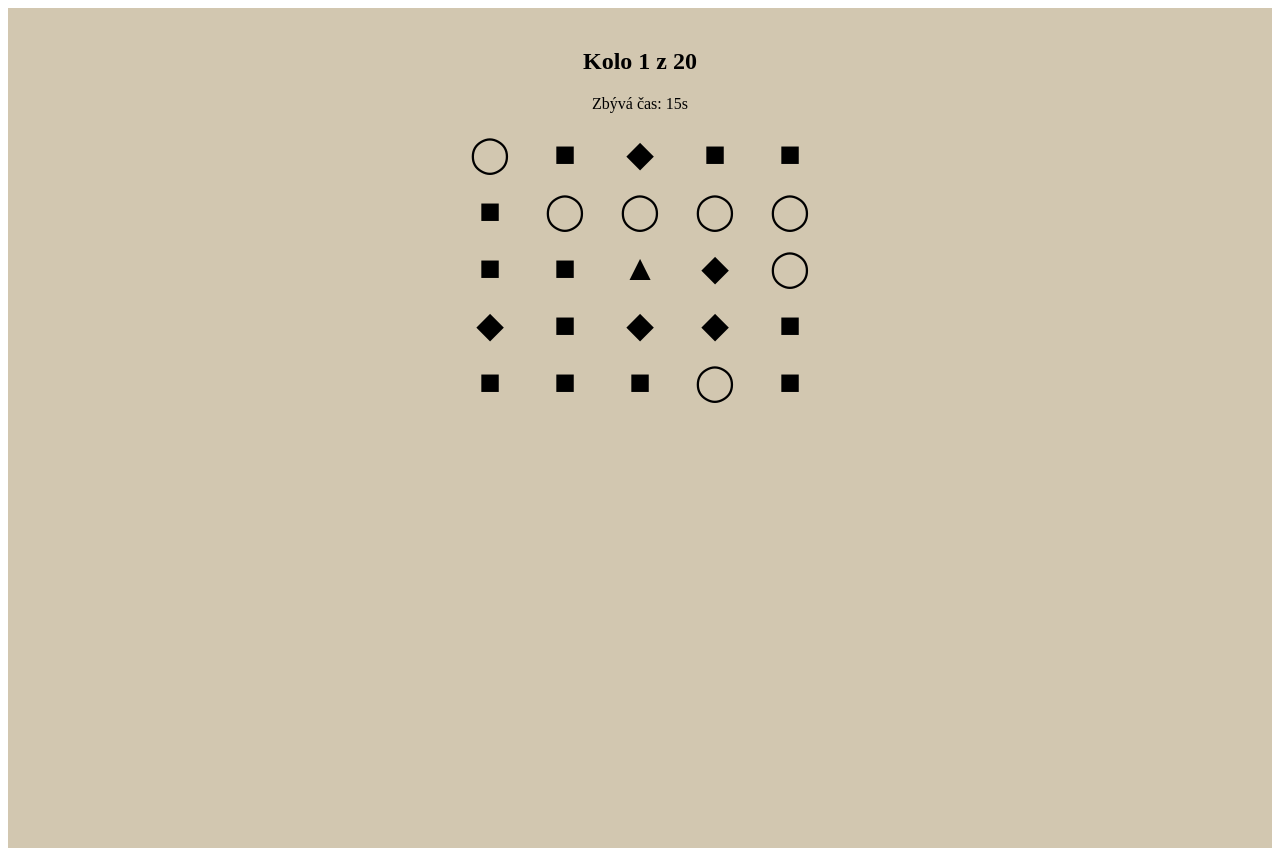
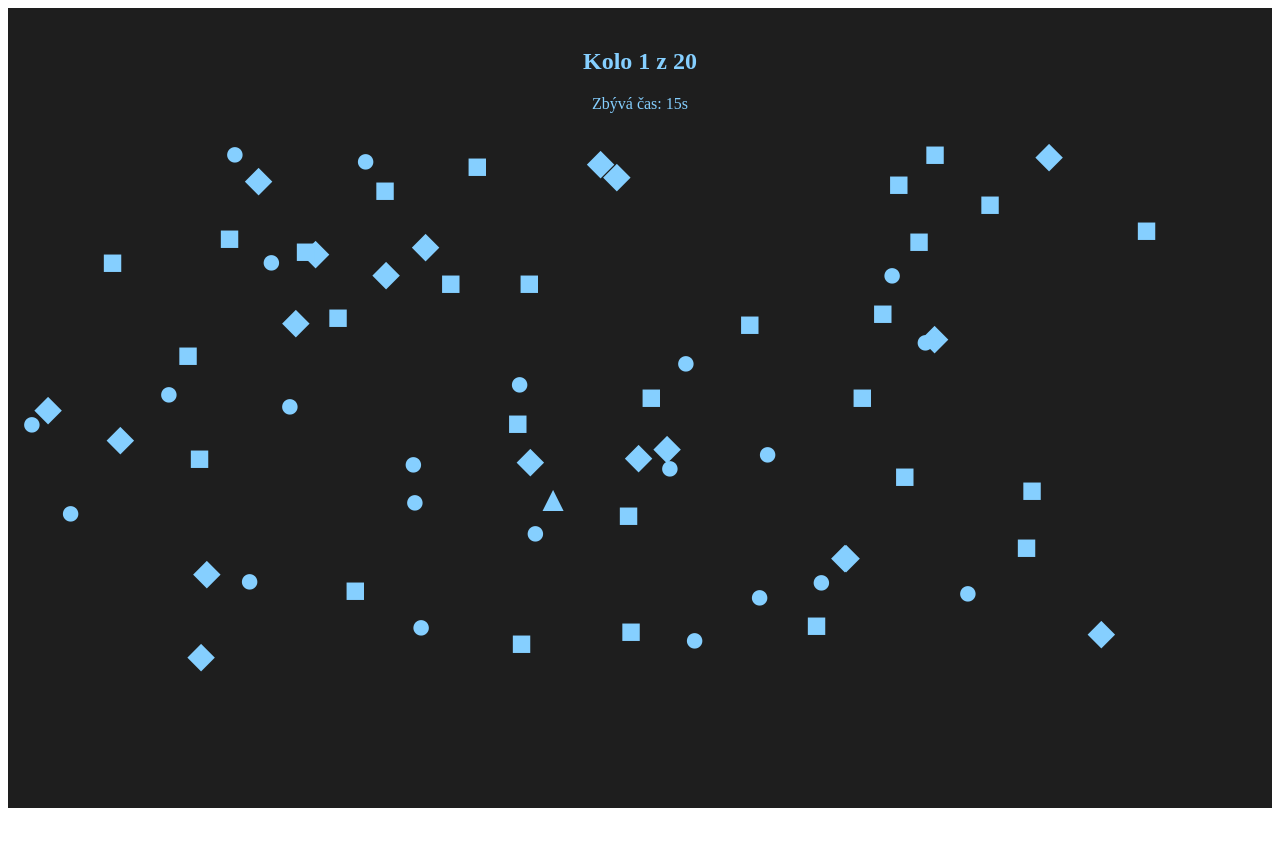
Before and after one commit to RJ96/rj96-app, a Next.js app: page /najdi/hra in a window 1280 px wide. After the commit the page ends 816 px from the top, so only its background shows below. Built offline with nearby package versions, Linux system fonts and the light colour scheme.

Commit message:
Úprava módu Dvě tečky a pokračování na módu Najdi

```diff
--- a/pages/najdi/hra.js
+++ b/pages/najdi/hra.js
@@ -1,7 +1,7 @@
 import { useEffect, useState } from "react";
 import { useRouter } from "next/router";
 
-const SHAPES = ["◯", "■", "◆", "▲"];
+const SHAPES = ["●", "■", "◆", "▲"];
 const MAX_TIME = 20;
 
 export default function NajdiHra() {
@@ -16,13 +16,17 @@ export default function NajdiHra() {
   const [gameOver, setGameOver] = useState(false);
 
   const generateSymbols = () => {
+    const total = 70; // větší počet symbolů
+    const triangleIndex = Math.floor(Math.random() * total);
     const newSymbols = [];
-    const total = 25;
-    const triangleIndex = Math.floor(Math.random() * total);
+
     for (let i = 0; i < total; i++) {
       const shape = i === triangleIndex ? "▲" : SHAPES[Math.floor(Math.random() * 3)];
-      newSymbols.push({ shape, id: i });
+      const left = Math.random() * 90; // %
+      const top = Math.random() * 80; // %
+      newSymbols.push({ shape, id: i, left, top });
     }
+
     setSymbols(newSymbols);
     setFound(false);
     setTimeLeft(MAX_TIME);
@@ -61,7 +65,7 @@ export default function NajdiHra() {
   if (gameOver) {
     return (
       <div style={styles.centered}>
-        <h1>Konec hry</h1>
+        <h1 style={styles.text}>Konec hry</h1>
         <button onClick={() => router.push("/najdi")}>Nová hra</button>
         <button onClick={() => router.push("/")}>Zpět do výběru módů</button>
       </div>
@@ -70,11 +74,21 @@ export default function NajdiHra() {
 
   return (
     <div style={styles.wrapper}>
-      <h2>Kolo {round + 1} z {totalRounds}</h2>
-      <p>Zbývá čas: {timeLeft}s</p>
-      <div style={styles.grid}>
+      <div style={styles.header}>
+        <h2 style={styles.text}>Kolo {round + 1} z {totalRounds}</h2>
+        <p style={styles.text}>Zbývá čas: {timeLeft}s</p>
+      </div>
+      <div style={styles.board}>
         {symbols.map((s) => (
-          <div key={s.id} style={styles.symbol} onClick={() => handleClick(s)}>
+          <div
+            key={s.id}
+            style={{
+              ...styles.symbol,
+              left: `${s.left}%`,
+              top: `${s.top}%`,
+            }}
+            onClick={() => handleClick(s)}
+          >
             {s.shape}
           </div>
         ))}
@@ -85,32 +99,39 @@ export default function NajdiHra() {
 
 const styles = {
   wrapper: {
-    backgroundColor: "#D2C7B0",
+    backgroundColor: "#1E1E1E",
+    position: "relative",
     minHeight: "100vh",
-    color: "#000",
-    padding: "20px",
+    overflow: "hidden",
+  },
+  header: {
     textAlign: "center",
+    paddingTop: "20px",
   },
-  grid: {
-    display: "grid",
-    gridTemplateColumns: "repeat(5, 60px)",
-    gridGap: "15px",
-    justifyContent: "center",
-    marginTop: "20px",
+  text: {
+    color: "#85CFFF",
+  },
+  board: {
+    position: "relative",
+    width: "100%",
+    height: "80vh",
   },
   symbol: {
+    position: "absolute",
     fontSize: "36px",
+    color: "#85CFFF",
     cursor: "pointer",
     userSelect: "none",
   },
   centered: {
-    backgroundColor: "#D2C7B0",
+    backgroundColor: "#1E1E1E",
     minHeight: "100vh",
     display: "flex",
     flexDirection: "column",
     justifyContent: "center",
     alignItems: "center",
     textAlign: "center",
-    gap: "20px"
+    gap: "20px",
+    color: "#85CFFF",
   },
 };
```
Also changed, not shown: pages/dvetecky.js (+34 -33 lines).
